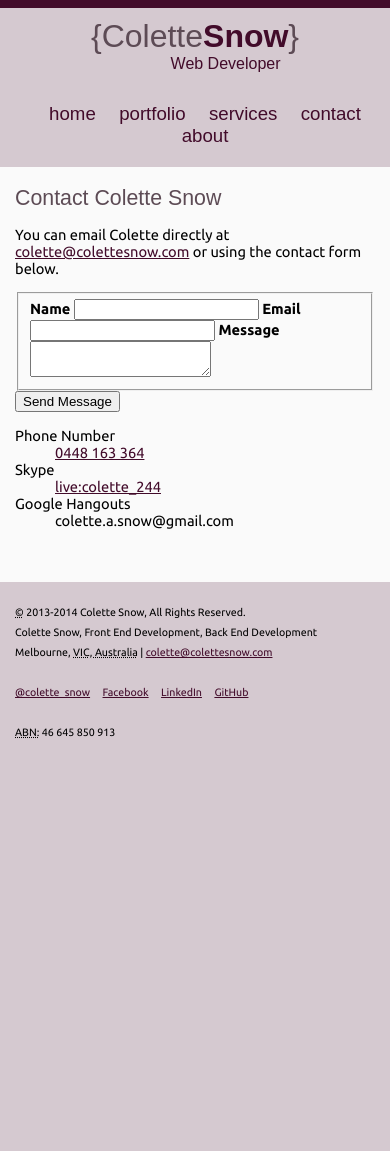
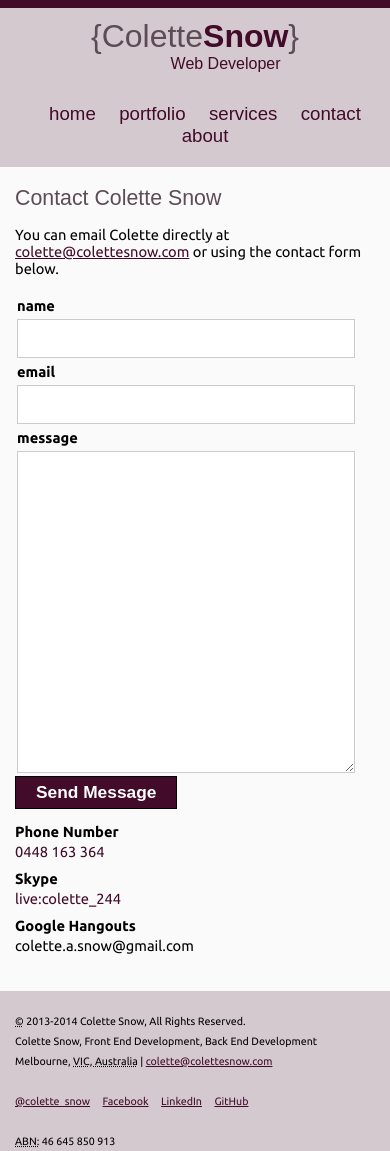
Before and after one commit to colettesnow/colettesnow.com, a Jekyll site: the page built from contact.html, in a window 390 px wide. Built offline with Jekyll 4.4.1, drawn with Linux system fonts in a browser that asks for light colours; some web fonts are replaced; before the commit the page ends 900 px from its top, so only the background shows below that.

Commit message:
Fix contact form style on small devices

```diff
--- a/css/style.css
+++ b/css/style.css
@@ -246,6 +246,60 @@ a {
     display: block;
     text-align: center;
   }
+  .contact_form fieldset {
+    border: 0;
+    padding: 0;
+  }
+  .contact_form label {
+    display: block;
+    padding-right: 5px;
+  }
+  .contact_form label strong {
+    display: block;
+    text-transform: lowercase;
+    padding: 5px 0 5px 0;
+  }
+  .contact_form label input[type="text"],
+  .contact_form label input[type="email"],
+  .contact_form label textarea {
+    padding: 10px;
+    font: normal 11pt Ubuntu, sans-serif;
+    border: 1px solid #ccc;
+  }
+  .contact_form label input[type="text"],
+  .contact_form label input[type="email"] {
+    width: 90%;
+  }
+  .contact_form label:nth-child(3) {
+    display: block;
+  }
+  .contact_form label textarea {
+    width: 90%;
+    height: 300px;
+  }
+  .contact_form input[type="submit"] {
+    background: #420b2a;
+    color: #FFFFFF;
+    border: 1px solid #000;
+    font-weight: bold;
+    padding: 5px 20px 5px 20px;
+    font-size: 13pt;
+  }
+  .other_options {
+    display: inline-block;
+    vertical-align: top;
+  }
+  .other_options dl dt {
+    font-weight: bold;
+    margin-bottom: 3px;
+  }
+  .other_options dl dd {
+    margin-left: 0;
+    margin-bottom: 10px;
+  }
+  .other_options dl a {
+    text-decoration: none;
+  }
   a[href="https://github.com/colettesnow/"] {
     display: none;
   }
```
Also changed, not shown: css/style.less (+24 -0 lines).
